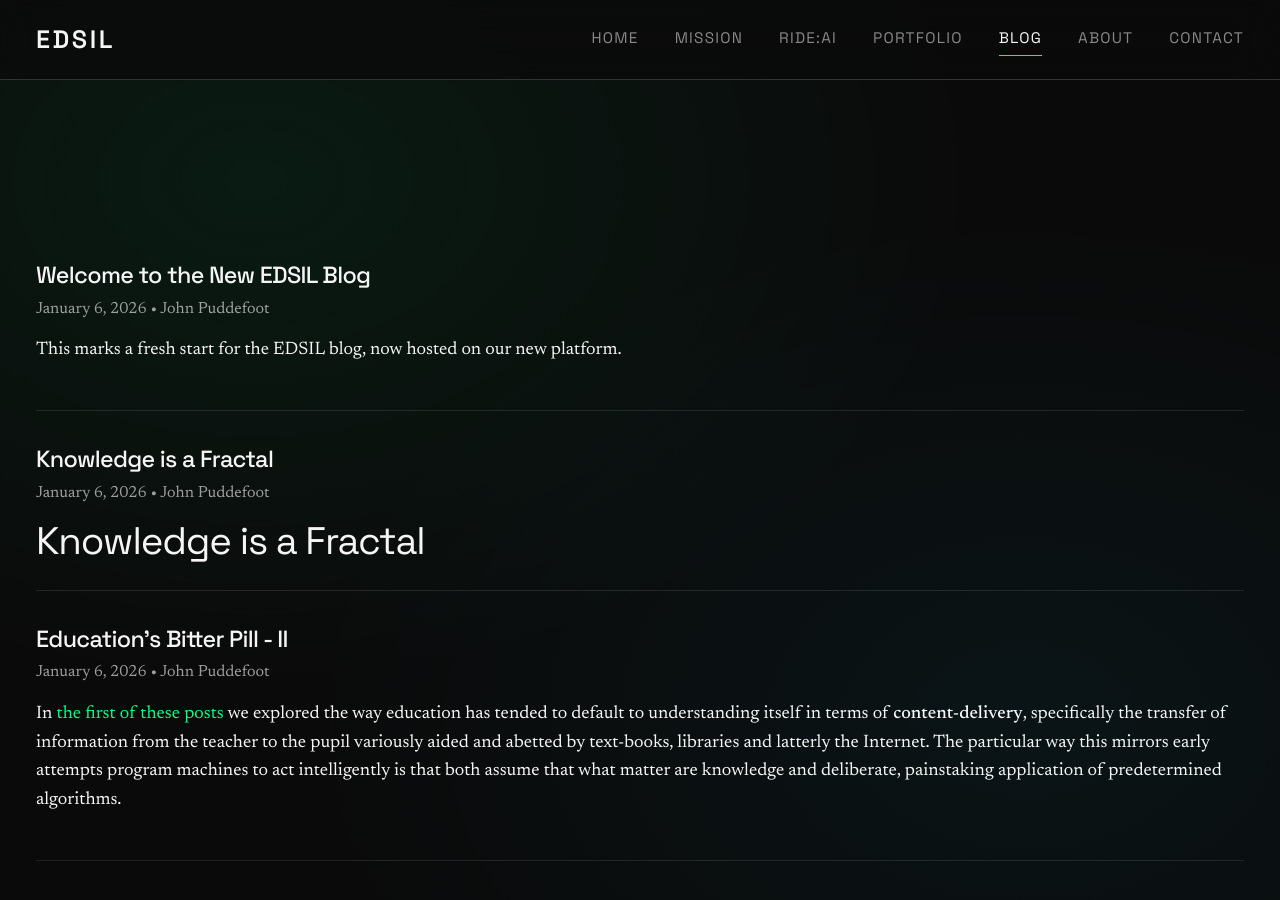
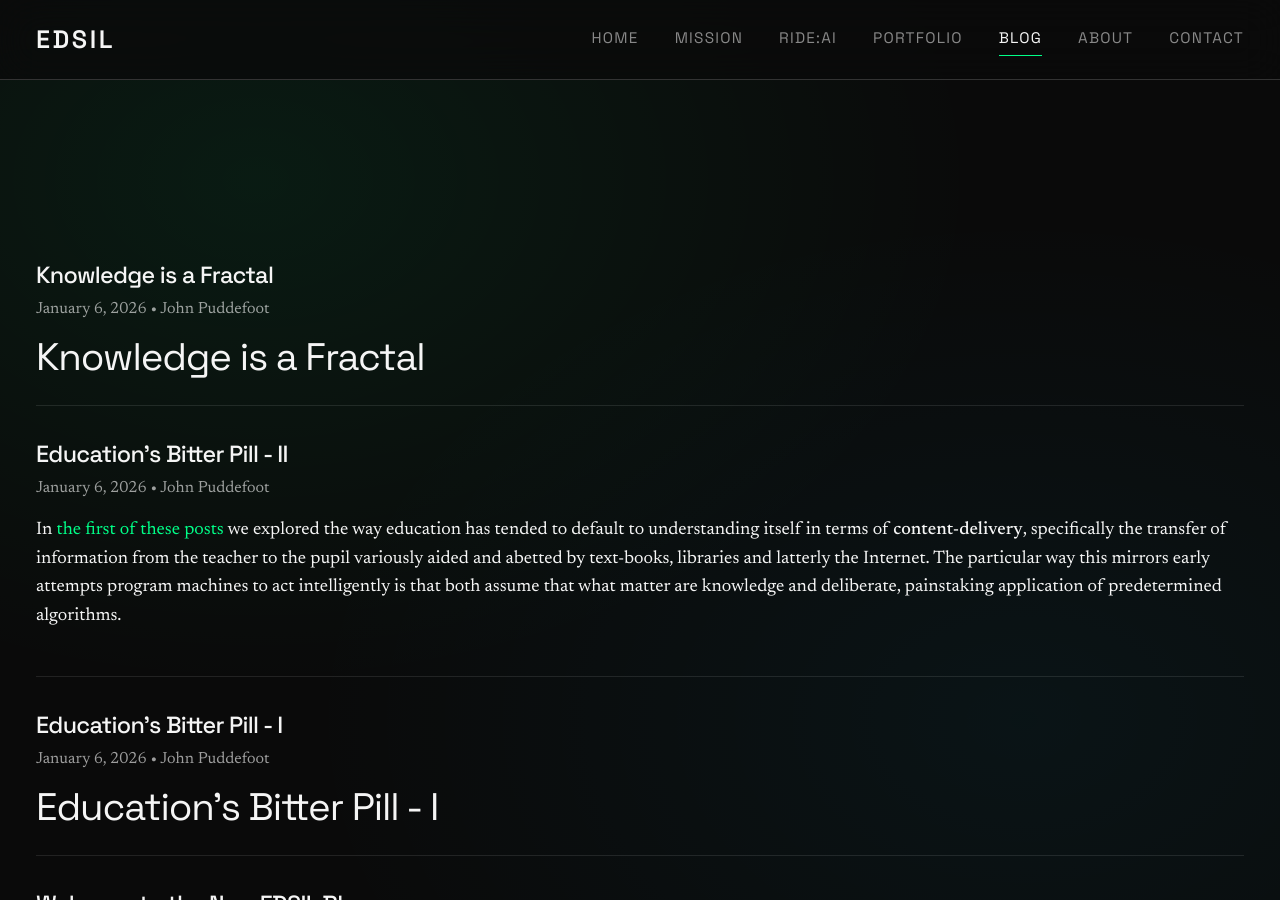
Before and after one commit to pudepiedj/edsil, a Jekyll site: the page built from blog.md, in a window 1280 px wide and 900 px high, scrolled down 781 px. Built offline with Jekyll 4.4.1, drawn with Linux system fonts in a browser that asks for light colours; part of the change alters nothing that is shown.

Commit message:
Pill 2 remove duplicate blog welcome

```diff
--- a/_posts/2026-01-06-welcome-to-new-blog_original.md
+++ /dev/null
@@ -1,22 +0,0 @@
----
-layout: post
-title: "Welcome to the New EDSIL Blog"
-date: 2026-01-06
-author: John Puddefoot
----
-
-This marks a fresh start for the EDSIL blog, now hosted on our new platform.
-
-Over the coming months we'll be sharing reflections on educational leadership, the challenges and rewards of founding international schools, and thoughts on how education can better serve young people in an increasingly complex world. In particular, we'll be looking at **the impact of AI on education**, how to optimise its benefits and how to minimise its risks.
-
-## What to expect
-
-The focus will be on **practical wisdom** based on decades of working with schools across cultures — from Eton to Sri Lanka, from Hyderabad to China. Some posts will be philosophical, others more practical, but all will aim to contribute something useful to the ongoing conversation about what education is for and how we might do it better.
-
-## A note on the archive
-
-The previous blog, hosted on our earlier site, contained posts dating back several years. Rather than migrate everything, we've chosen to start afresh. Those earlier pieces served their purpose at the time; this is an opportunity for new thinking and a fresh start. Some old posts may gradually reappear if we think they retain their relevance.
-
----
-
-*If you'd like to discuss any of the ideas shared here, please get in touch via the [contact page](/contact.html).*
--- a/index.html
+++ b/index.html
@@ -39,6 +39,7 @@
           <h1>EDSIL</h1>
           <h2>Education for an AI <span class="highlight">World.</span></h2>
           <p class="hero-lead">
+
             AI is transforming how we learn, teach, and think.<br>AI is changing what we think worth knowing and being able to do.<br>The question isn't <it>whether</it> to integrate AI — it's how to do it wisely, humanely, ethically in ways that genuinely serve learners.<br>It is EDSIL's mission to help institutions and educators navigate this transformation and so benefit all learners to provide a genuinely personalised education based on individual interests and enthusiasms.<br>For the first time in human history.
           </p>
           <a href="ride-ai.html" class="btn">
```
